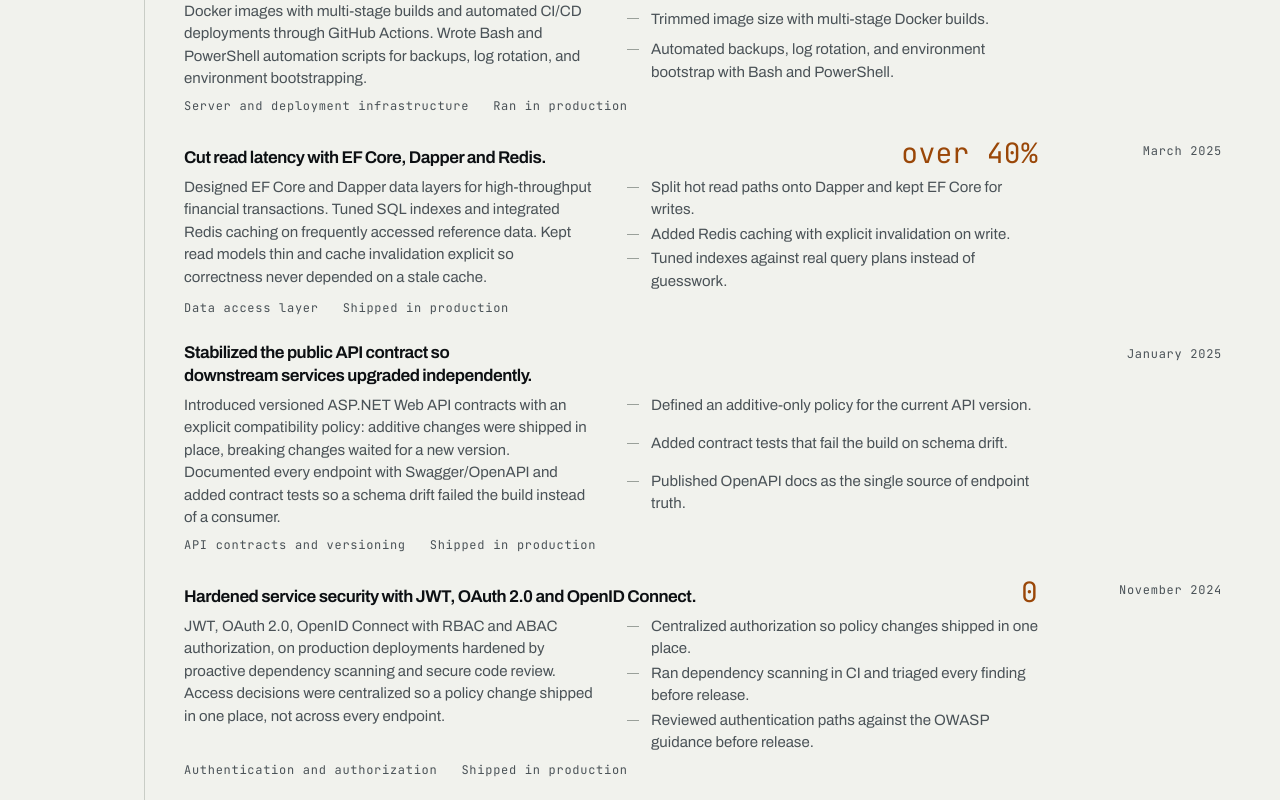
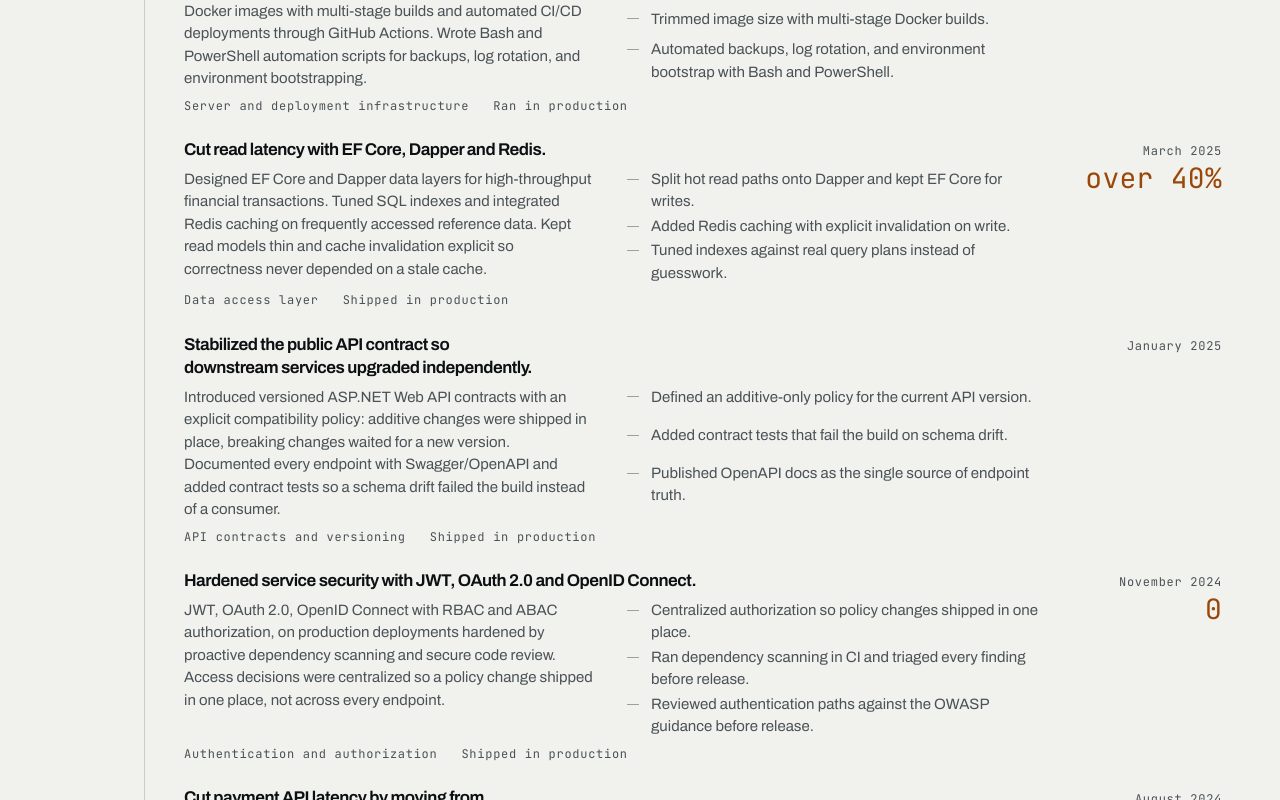
Before and after one commit to nathwn12/nathwn12.github.io, a React (Vite) app: page /experience in a window 1280 px wide. Shown: the part 880-1680 px from the top of the page. Built offline with nearby package versions, Linux system fonts and the light colour scheme.

Commit message:
fix(experience): the figure joins the date in one instrument column

```diff
--- a/src/components/Timeline.tsx
+++ b/src/components/Timeline.tsx
@@ -181,12 +181,23 @@ export function Timeline({ items }: { items: TimelineItem[] }) {
               data-timeline-entry
               className="relative grid gap-x-10 gap-y-1 py-3 pl-6 md:grid-cols-[minmax(0,1fr)_9rem] md:py-3 md:pl-10"
             >
-              <p
-                data-timeline-date
-                className="data tnum text-[color:var(--rec-ink-muted)] md:col-start-2 md:row-start-1 md:pt-1 md:text-right"
-              >
-                {item.date}
-              </p>
+              <div className="md:col-start-2 md:row-start-1 md:text-right">
+                <p
+                  data-timeline-date
+                  className="data tnum text-[color:var(--rec-ink-muted)] md:pt-1"
+                >
+                  {item.date}
+                </p>
+
+                {item.figure && (
+                  <p
+                    data-timeline-figure
+                    className="mt-1 font-mono tnum text-[clamp(1.25rem,1rem+1vw,1.75rem)] leading-none tracking-[0.01em] text-[color:var(--rec-measure)]"
+                  >
+                    {item.figure.format(item.figure.value)}
+                  </p>
+                )}
+              </div>
 
               <div className="md:col-start-1 md:row-start-1">
                 <div className="flex flex-wrap items-baseline gap-x-6 gap-y-1">
@@ -196,15 +207,6 @@ export function Timeline({ items }: { items: TimelineItem[] }) {
                   >
                     {item.outcome}
                   </h3>
-
-                  {item.figure && (
-                    <p
-                      data-timeline-figure
-                      className="ml-auto font-mono tnum text-[clamp(1.25rem,1rem+1vw,1.75rem)] leading-none tracking-[0.01em] text-[color:var(--rec-measure)]"
-                    >
-                      {item.figure.format(item.figure.value)}
-                    </p>
-                  )}
                 </div>
 
                 <div className="mt-1.5 lg:grid lg:grid-cols-2 lg:gap-x-8">
```
Also changed, not shown: 1 other file (tests, documents, lock files or other folders).
